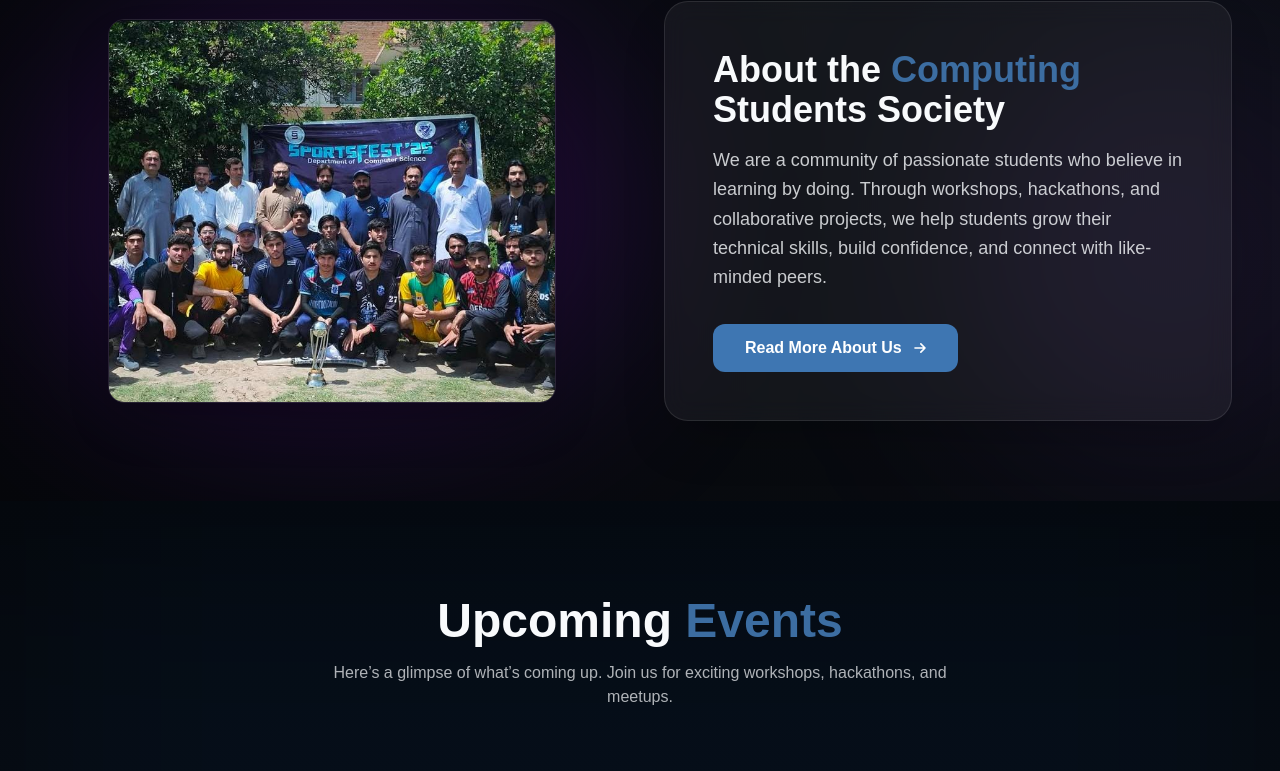
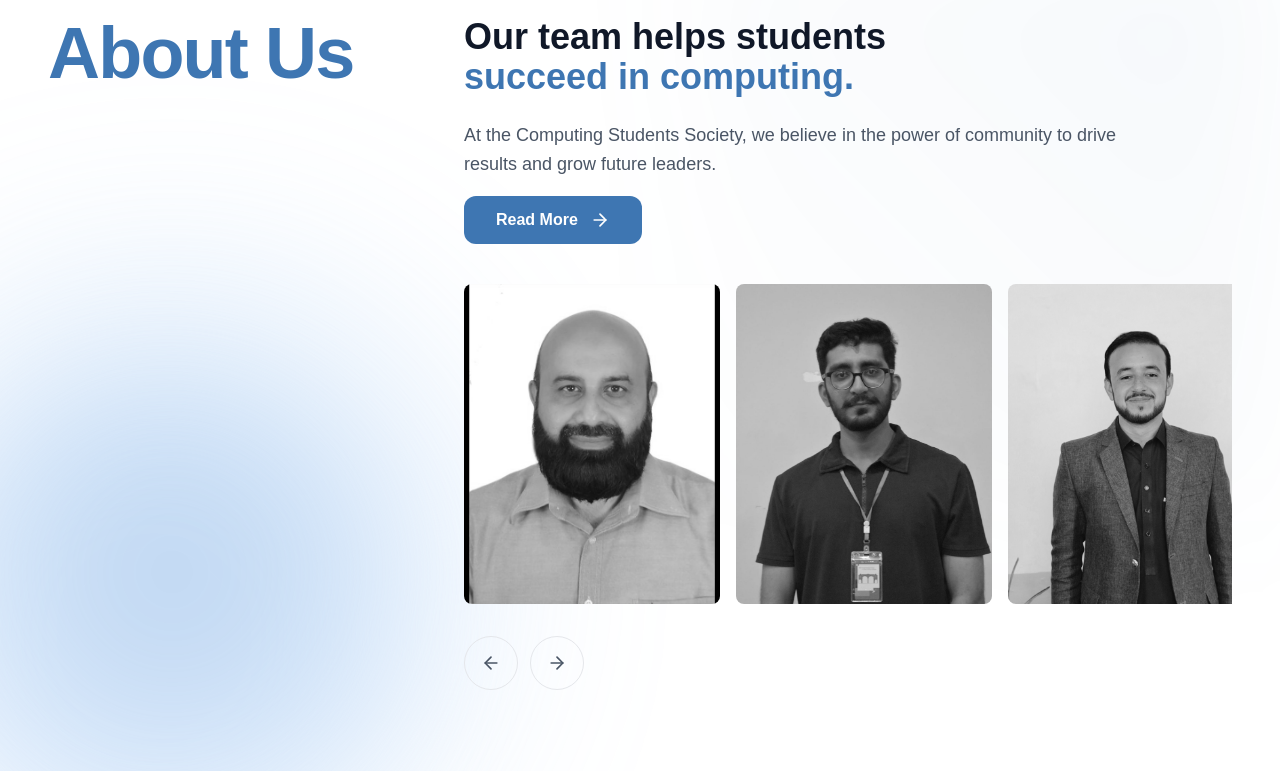
Before and after one commit to mazharktk5/css-website, a Next.js app: page / in a window 1280 px wide. Shown: the part 799-1570 px from the top of the page. Built offline with nearby package versions, Linux system fonts and the light colour scheme.

Commit message:
about page

```diff
--- a/src/components/Home/AboutPreview.jsx
+++ b/src/components/Home/AboutPreview.jsx
@@ -1,92 +1,151 @@
 "use client";
 
+import { useState } from "react";
 import Link from "next/link";
-import { motion } from "framer-motion";
+import { motion, AnimatePresence } from "framer-motion";
+import { ArrowLeft, ArrowRight } from "lucide-react";
 
 const container = {
     hidden: { opacity: 0 },
     show: {
         opacity: 1,
-        transition: {
-            staggerChildren: 0.2,
-        },
+        transition: { staggerChildren: 0.1 },
     },
 };
 
 const item = {
-    hidden: { opacity: 0, x: 20 },
-    show: { opacity: 1, x: 0, transition: { duration: 0.6, ease: "easeOut" } },
+    hidden: { opacity: 0, y: 20 },
+    show: { opacity: 1, y: 0, transition: { duration: 0.5 } },
 };
 
+const teamMembers = [
+    { name: "Sir Waheed", role: "Coordinator", img: "/images/team/coordinator.jpg" },
+       { name: "Abdullah", role: "Vice President", img: "/images/team/cheif-secretary.jpg" },
+    { name: "Ilyas", role: "President", img: "/images/team/ai-lead.jpg" },
+    { name: "Fatima", role: "Female Vice President", img: "/images/team/management-lead.jpg" },
+     { name: "Nida", role: "Web Member", img: "/images/developers/nida.png" },
+     { name: "Mazhar", role: "Web Lead", img: "/images/developers/mazhar.jpg" },
+];
+
 export default function AboutPreview() {
+
+    const [currentIndex, setCurrentIndex] = useState(0);
+
+
+    const nextMember = () => {
+        setCurrentIndex((prev) => (prev + 1) % teamMembers.length);
+    };
+
+    const prevMember = () => {
+        setCurrentIndex((prev) => (prev - 1 + teamMembers.length) % teamMembers.length);
+    };
+
     return (
-        <section
-            id="about"
-            className="py-20 overflow-hidden relative"
-
-            style={{ background: 'radial-gradient(circle at top right, #0B0E14, #05070a)' }}
-        >
-            <div className="max-w-7xl mx-auto px-6 lg:px-12 grid grid-cols-1 md:grid-cols-2 items-center gap-12 relative z-10">
-
-                <motion.div
-                    initial={{ opacity: 0, scale: 0.9 }}
-                    whileInView={{ opacity: 1, scale: 1 }}
-                    transition={{ duration: 0.8, ease: "easeOut" }}
-                    viewport={{ once: true, amount: 0.3 }}
-                    className="flex justify-center relative"
-                >
-                    {/* Decorative Accent Glow */}
-                    <div className="absolute inset-0 bg-purple-600/20 blur-[100px] rounded-full" />
-
-                    <div className="relative w-full h-64 md:h-96 max-w-md">
-                        <img
-                            src="/images/gallery/hero.jpg"
-                            alt="Students collaborating"
-                            className="rounded-2xl shadow-2xl object-cover w-full h-full border border-white/10"
+        <section id="about" className="py-24 bg-white overflow-hidden relative min-h-screen flex items-center">
+            <div className="absolute inset-0 pointer-events-none">
+                <div className="absolute -bottom-24 -left-24 w-[500px] h-[500px] bg-blue-50 rounded-full blur-3xl opacity-60" />
+                <div className="absolute top-0 right-0 w-[600px] h-[600px] bg-gradient-to-bl from-[#3e76b2]/5 to-transparent blur-3xl" />
+            </div>
+            {/* Background Glows */}
+<div className="absolute inset-0 pointer-events-none overflow-hidden">
+    {/* The Bottom-Left Blue Aura */}
+    <div
+        className="absolute -bottom-[10%] -left-[10%] w-[600px] h-[600px] rounded-full opacity-40 blur-[120px]"
+        style={{
+            background: `radial-gradient(circle, #3e76b2 0%, #93c5fd 50%, transparent 70%)`
+        }}
     />
 </div>
-                </motion.div>
 
-                {/* Right text with Glassmorphism Container */}
+            <div className="max-w-7xl mx-auto px-6 lg:px-12 relative z-10 w-full">
+                <div className="grid grid-cols-1 lg:grid-cols-12 gap-16">
+
+                    <div className="lg:col-span-4">
+                        <motion.h1
+                            initial={{ opacity: 0, x: -20 }}
+                            whileInView={{ opacity: 1, x: 0 }}
+                            className="text-6xl md:text-7xl font-bold text-[#3e76b2] tracking-tight"
+                        >
+                            About Us
+                        </motion.h1>
+
+
+                    </div>
+
+                    <div className="lg:col-span-8">
                         <motion.div
                             variants={container}
                             initial="hidden"
                             whileInView="show"
-                    viewport={{ once: true, amount: 0.3 }}
-                    className="p-8 md:p-12 rounded-3xl bg-white/5 border border-white/10 backdrop-blur-md shadow-2xl"
+                            viewport={{ once: true }}
+                            className="space-y-8"
                         >
-                    <motion.h2
-                        variants={item}
-                        className="text-3xl md:text-4xl font-bold text-[#F8FAFC] mb-4"
-                    >
-                        About the <span className="text-[#3c6da1]">Computing</span> Students Society
+                            <div className="max-w-2xl">
+                                <motion.h2 variants={item} className="text-3xl md:text-4xl font-semibold text-gray-900 mb-6">
+                                    Our team helps students <br />
+                                    <span className="text-[#3e76b2]">succeed in computing.</span>
                                 </motion.h2>
 
-                    <motion.p
-                        variants={item}
-                        className="text-lg text-[#F8FAFC]/80 leading-relaxed mb-8"
-                    >
-                        We are a community of passionate students who believe in learning by
-                        doing. Through workshops, hackathons, and collaborative projects,
-                        we help students grow their technical skills, build confidence,
-                        and connect with like-minded peers.
+                                <motion.p variants={item} className="text-lg text-gray-600 leading-relaxed mb-4">
+                                    At the Computing Students Society, we believe in the power of community to drive results
+                                    and grow future leaders.
                                 </motion.p>
 
                                 <motion.div variants={item}>
                                     <Link
                                         href="/about"
-                            className="group relative inline-flex items-center justify-center px-8 py-3 font-semibold text-white transition-all duration-200 bg-[#3e76b2] rounded-xl hover:bg-[#007BFF]/80 hover:shadow-[0_0_20px_rgba(0,123,255,0.4)]"
+                                        className="group inline-flex items-center gap-3 px-8 py-3 font-semibold text-white transition-all bg-[#3e76b2] rounded-xl hover:bg-[#3e76b2]/90 hover:shadow-xl"
                                     >
-                            Read More About Us
-                            <svg className="w-5 h-5 ml-2 -mr-1 transition-transform group-hover:translate-x-1" fill="none" stroke="currentColor" viewBox="0 0 24 24">
-                                <path strokeLinecap="round" strokeLinejoin="round" strokeWidth="2" d="M13 7l5 5m0 0l-5 5m5-5H6" />
-                            </svg>
+                                        Read More
+                                        <ArrowRight className="w-5 h-5 transition-transform group-hover:translate-x-1" />
                                     </Link>
+                                </motion.div>
+                            </div>
+
+                            {/* Team Carousel Section */}
+                            <motion.div variants={item} className="pt-2">
+                                <div className="relative h-80 w-full overflow-hidden">
+                                    {/* Using Framer Motion for smooth sliding transitions */}
+                                    <div
+                                        className="flex gap-4 transition-transform duration-500 ease-in-out"
+                                        style={{ transform: `translateX(-${currentIndex * 272}px)` }} // 256px(w-64) + 16px(gap-4)
+                                    >
+                                        {teamMembers.map((member, idx) => (
+                                            <div key={idx} className="relative group flex-shrink-0 w-64 h-80 rounded-lg overflow-hidden cursor-pointer">
+                                                <img
+                                                    src={member.img}
+                                                    alt={member.name}
+                                                    className="w-full h-full object-cover transition-all duration-500 grayscale group-hover:grayscale-0 group-hover:scale-105"
+                                                />
+                                                <div className="absolute inset-0 bg-gradient-to-t from-black/80 via-transparent to-transparent opacity-0 group-hover:opacity-100 transition-opacity p-6 flex flex-col justify-end">
+                                                    <p className="text-white font-bold uppercase text-sm">{member.name}</p>
+                                                    <p className="text-gray-300 text-xs">{member.role}</p>
+                                                </div>
+                                            </div>
+                                        ))}
+                                    </div>
+                                </div>
+
+                                {/* Navigation Buttons */}
+                                <div className="flex gap-3 mt-8">
+                                    <button
+                                        onClick={prevMember}
+                                        className="p-4 border border-gray-200 rounded-full hover:bg-gray-50 transition-colors active:scale-90"
+                                    >
+                                        <ArrowLeft className="w-5 h-5 text-gray-600" />
+                                    </button>
+                                    <button
+                                        onClick={nextMember}
+                                        className="p-4 border border-gray-200 rounded-full hover:bg-gray-50 transition-colors active:scale-90"
+                                    >
+                                        <ArrowRight className="w-5 h-5 text-gray-600" />
+                                    </button>
+                                </div>
                             </motion.div>
                         </motion.div>
                     </div>
-
-            <div className="absolute top-1/4 -right-20 w-96 h-96 bg-[#A855F7]/10 blur-[120px] rounded-full" />
+                </div>
+            </div>
         </section>
     );
 }
```
Lines whose indentation alone changed are shown as unchanged.
